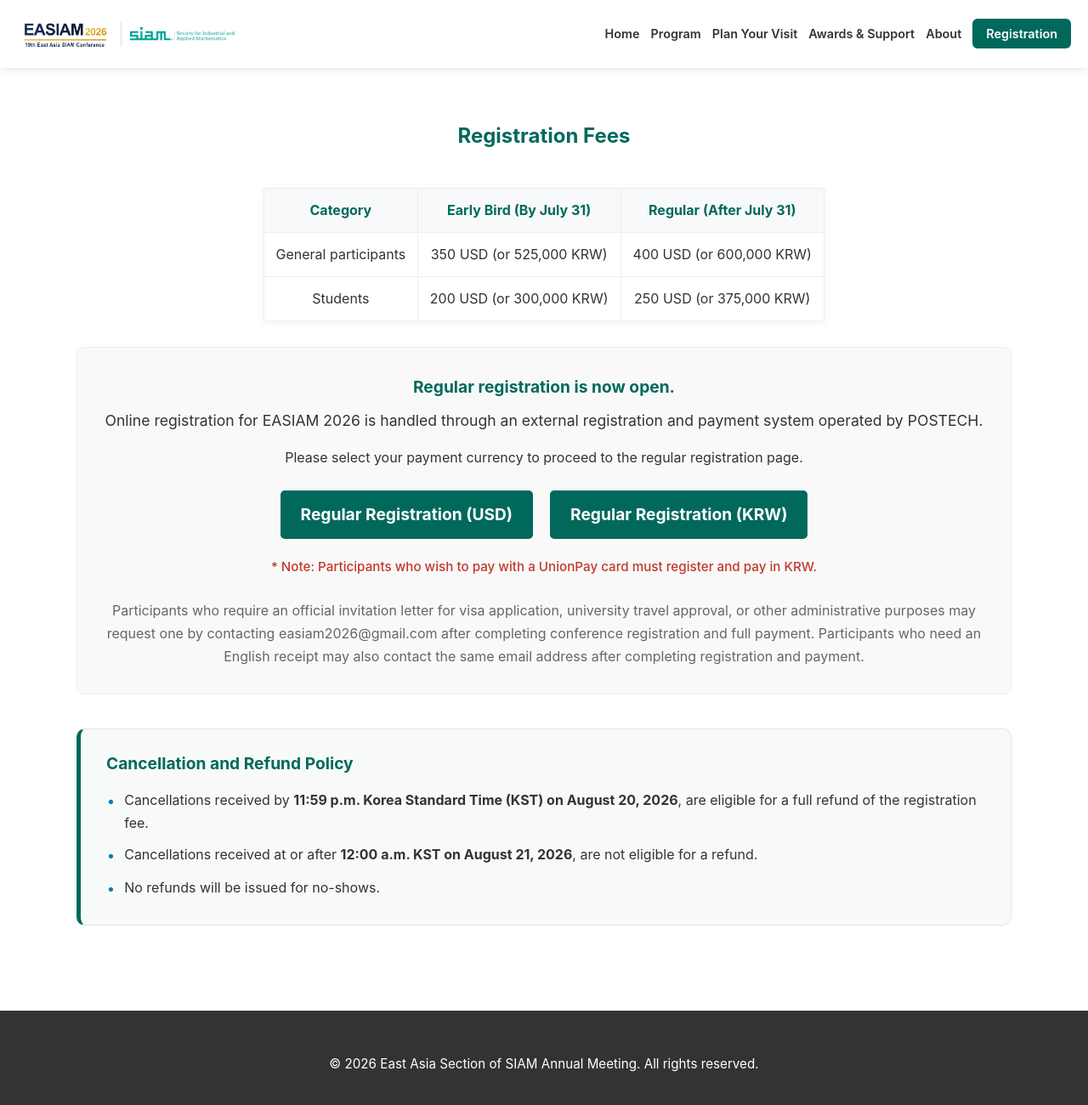
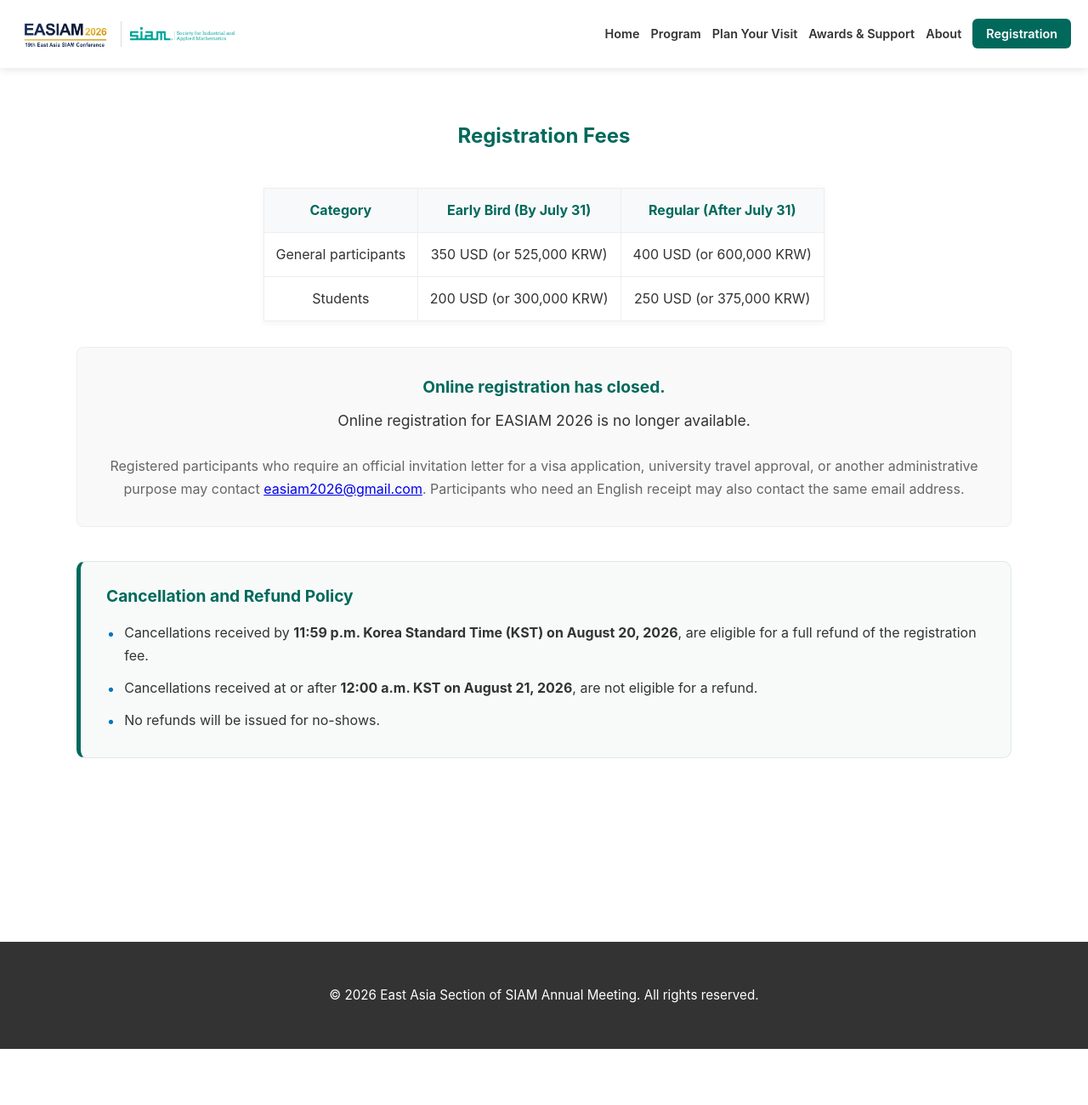
Before and after one commit to easiam26/easiam26.github.io, a Jekyll site: the page built from registration.html, in a window 1280 px wide and 1314 px high. Shown: the top 1300 px of the window at 85% size. Built offline with Jekyll 4.4.1, drawn with Linux system fonts in a browser that asks for light colours.

Commit message:
Close online registration

```diff
--- a/registration.html
+++ b/registration.html
@@ -26,23 +26,9 @@ title: Registration
     </table>
 
     <div style="margin-bottom: 40px; text-align: center; background: #f9f9f9; padding: 30px; border-radius: 8px; border: 1px solid #eee;">
-        <p style="margin-bottom: 8px; color: var(--primary-color); font-size: 1.2em; font-weight: 700;">Regular registration is now open.</p>
-        <p style="margin-bottom: 15px; font-size: 1.1em;">Online registration for EASIAM 2026 is handled through an external registration and payment system operated by POSTECH.</p>
-        <p style="margin-bottom: 25px;">Please select your payment currency to proceed to the regular registration page.</p>
-
-        <div style="display: flex; gap: 20px; justify-content: center; flex-wrap: wrap; margin-bottom: 20px;">
-            <a href="https://pco.postech.ac.kr/pco/events/events.do?mode=view&amp;eventId=162" target="_blank" rel="noopener noreferrer" style="display: inline-block; background: var(--primary-color); color: white; padding: 12px 24px; text-decoration: none; border-radius: 5px; font-weight: bold; font-size: 1.2em;">Regular Registration (USD)</a>
-            <a href="https://pco.postech.ac.kr/pco/events/events.do?mode=view&amp;eventId=163" target="_blank" rel="noopener noreferrer" style="display: inline-block; background: var(--primary-color); color: white; padding: 12px 24px; text-decoration: none; border-radius: 5px; font-weight: bold; font-size: 1.2em;">Regular Registration (KRW)</a>
-        </div>
-
-        <p style="margin-top: 15px; margin-bottom: 20px; color: #c0392b; font-weight: 500; font-size: 0.95em;">
-            * Note: Participants who wish to pay with a UnionPay card must register and pay in KRW.
-        </p>
-
-        <p style="margin-top: 25px; color: #666;">Participants who require an official invitation letter for visa
-       application, university travel approval, or other administrative
-       purposes may request one by contacting easiam2026@gmail.com after
-       completing conference registration and full payment. Participants who need an English receipt may also contact the same email address after completing registration and payment.</p>
+        <p style="margin-bottom: 8px; color: var(--primary-color); font-size: 1.2em; font-weight: 700;">Online registration has closed.</p>
+        <p style="margin-bottom: 15px; font-size: 1.1em;">Online registration for EASIAM 2026 is no longer available.</p>
+        <p style="margin-top: 25px; color: #666;">Registered participants who require an official invitation letter for a visa application, university travel approval, or another administrative purpose may contact <a href="mailto:easiam2026@gmail.com">easiam2026@gmail.com</a>. Participants who need an English receipt may also contact the same email address.</p>
     </div>
 
     <section class="cancellation-policy" aria-labelledby="cancellation-policy-title">
```
